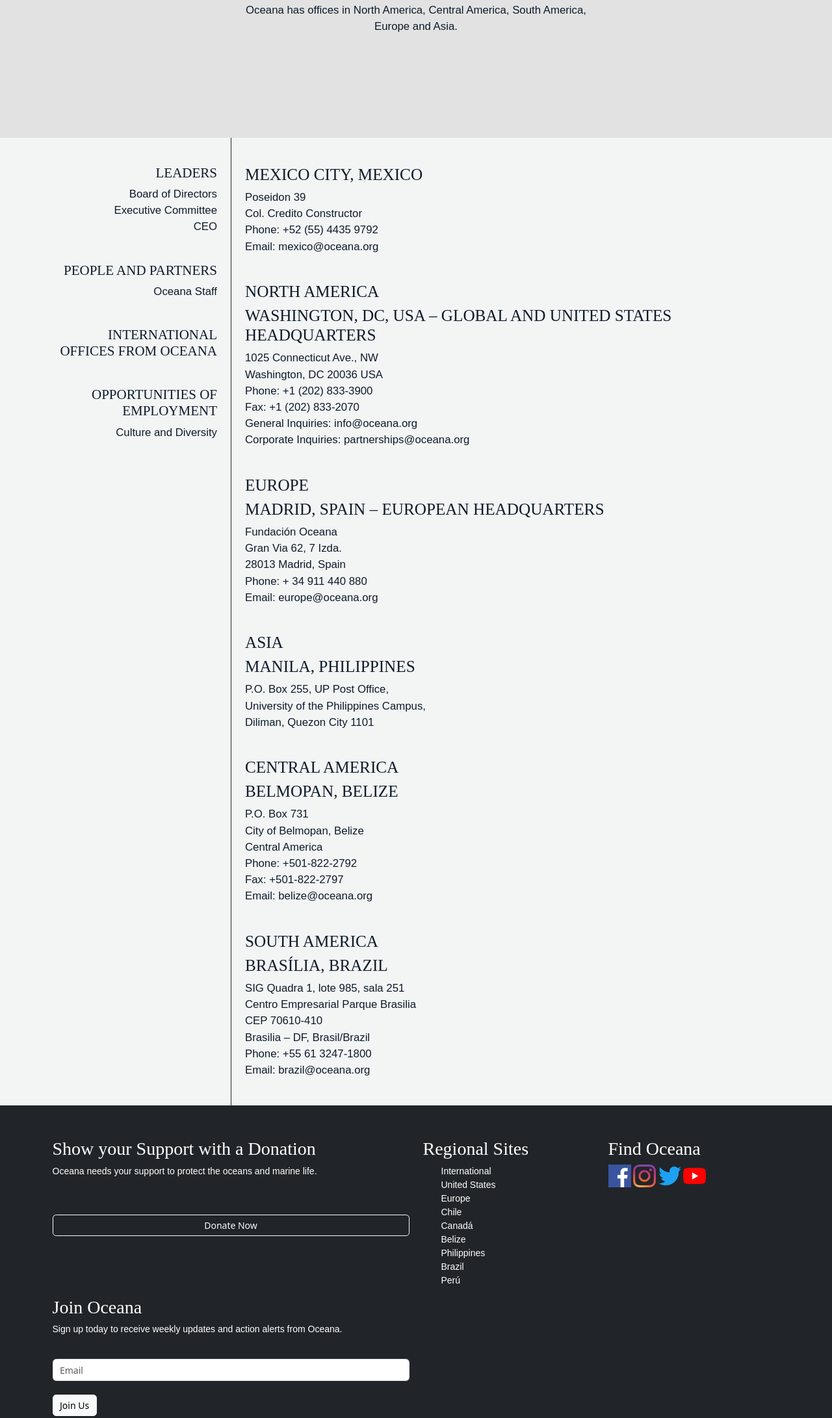
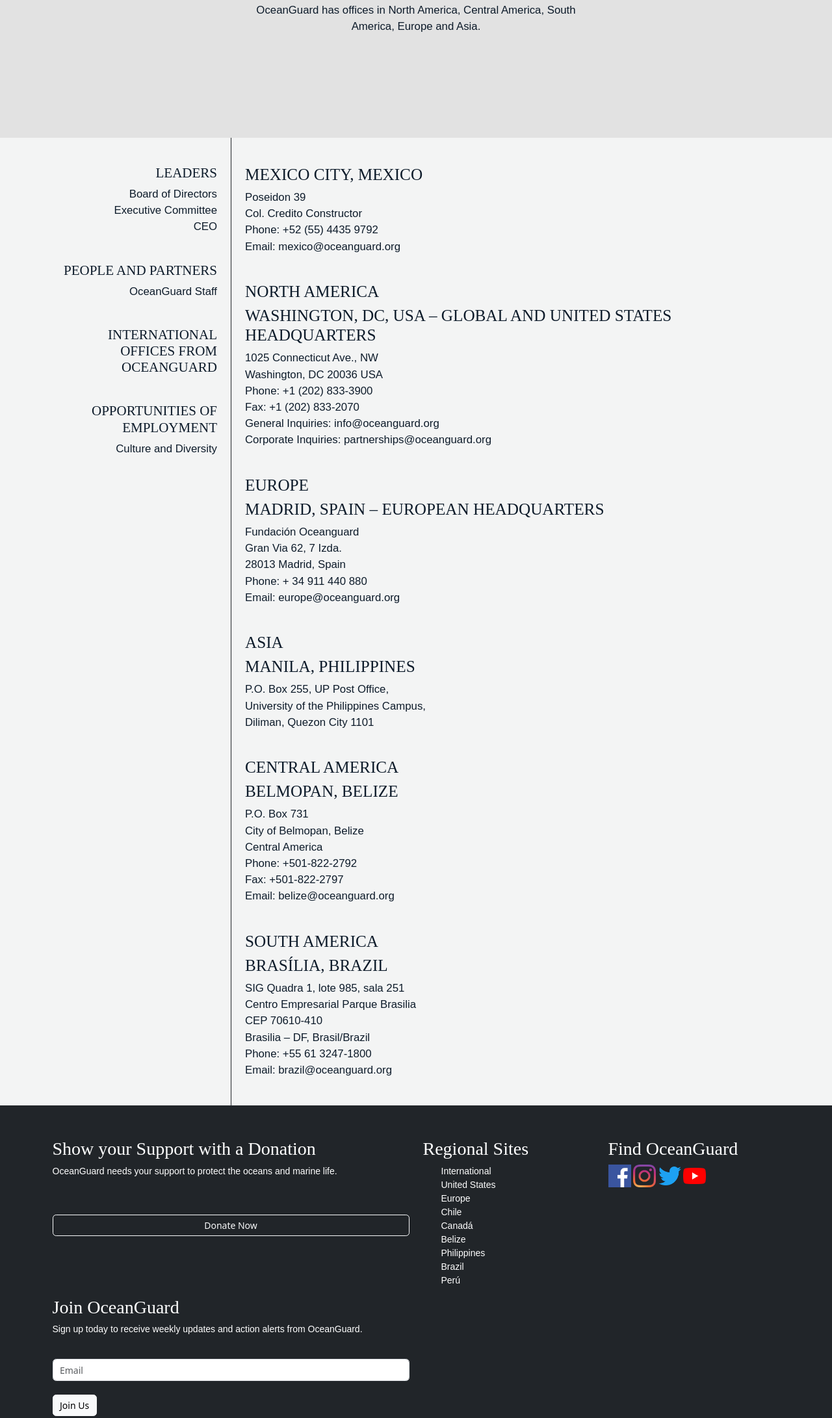
Before and after one commit to CatalinaOliva/PF-Oliva, a website: page pages/contact.html in a window 1280 px wide. Shown: the part 300-2482 px from the top of the page at 65% size. Drawn offline with nearby package versions, Linux system fonts and the light colour scheme.

Commit message:
Modifico Nombre de la Org

```diff
--- a/pages/contact.html
+++ b/pages/contact.html
@@ -4,7 +4,7 @@
 <head>
     <meta charset="UTF-8">
     <meta name="viewport" content="width=device-width, initial-scale=1.0">
-    <meta name="description" content="International Offices of Oceana">
+    <meta name="description" content="International Offices of OceanGuard">
     <meta name="keywords" content="OCEAN, ONG, MARINE SPECIES, POLLUTION, VOLUNTEERS, COLLABORATION">
     <!-- link bootstrap -->
     <link href="https://cdn.jsdelivr.net/npm/bootstrap@5.3.0-alpha1/dist/css/bootstrap.min.css" rel="stylesheet"
@@ -69,10 +69,10 @@
     <main>
         <section class="fondoAbout text-center">
             <div class="text-center h1Contact">
-                <h1>Oceana International Offices</h1>
+                <h1>OceanGuard International Offices</h1>
             </div>
             <div class="text-center mb-5 textContact">
-                <p>Oceana has offices in North America, Central America, South America, Europe and Asia.</p>
+                <p>OceanGuard has offices in North America, Central America, South America, Europe and Asia.</p>
             </div>
         </section>
 
@@ -84,8 +84,8 @@
                     <p>Executive Committee</p>
                     <p>CEO</p>
                     <h3 class="mt-5">PEOPLE AND PARTNERS</h3>
-                    <p>Oceana Staff</p>
-                    <h3 class="mt-5">INTERNATIONAL OFFICES FROM OCEANA</h3>
+                    <p>OceanGuard Staff</p>
+                    <h3 class="mt-5">INTERNATIONAL OFFICES FROM OCEANGUARD</h3>
                     <h3 class="mt-5">OPPORTUNITIES OF EMPLOYMENT</h3>
                     <p>Culture and Diversity</p>
                 </div>
@@ -95,7 +95,7 @@
                         <p>Poseidon 39</p>
                         <p>Col. Credito Constructor</p>
                         <p>Phone: +52 (55) 4435 9792</p>
-                        <p>Email: mexico@oceana.org</p>
+                        <p>Email: mexico@oceanguard.org</p>
                     </div>
                     <div class="textContact">
                         <h2 class="mt-5">NORTH AMERICA</h2>
@@ -104,17 +104,17 @@
                         <p>Washington, DC 20036 USA</p>
                         <p>Phone: +1 (202) 833-3900</p>
                         <p>Fax: +1 (202) 833-2070</p>
-                        <p>General Inquiries: info@oceana.org</p>
-                        <p>Corporate Inquiries: partnerships@oceana.org</p>
+                        <p>General Inquiries: info@oceanguard.org</p>
+                        <p>Corporate Inquiries: partnerships@oceanguard.org</p>
                     </div>
                     <div class="textContact">
                         <h2 class="mt-5">EUROPE</h2>
                         <h2>MADRID, SPAIN – EUROPEAN HEADQUARTERS</h2>
-                        <p>Fundación Oceana</p>
+                        <p>Fundación Oceanguard</p>
                         <p>Gran Via 62, 7 Izda.</p>
                         <p>28013 Madrid, Spain</p>
                         <p>Phone: + 34 911 440 880</p>
-                        <p>Email: europe@oceana.org</p>
+                        <p>Email: europe@oceanguard.org</p>
                     </div>
                     <div class="textContact">
                         <h2 class="mt-5">ASIA</h2>
@@ -131,7 +131,7 @@
                         <p>Central America</p>
                         <p>Phone: +501-822-2792</p>
                         <p>Fax: +501-822-2797</p>
-                        <p>Email: belize@oceana.org</p>
+                        <p>Email: belize@oceanguard.org</p>
                     </div>
                     <div class="textContact mb-5">
                         <h2 class="mt-5">SOUTH AMERICA</h2>
@@ -141,7 +141,7 @@
                         <p>CEP 70610-410</p>
                         <p>Brasilia – DF, Brasil/Brazil</p>
                         <p>Phone: +55 61 3247-1800</p>
-                        <p>Email: brazil@oceana.org</p>
+                        <p>Email: brazil@oceanguard.org</p>
                     </div>
                 </div>
             </div>
@@ -157,7 +157,7 @@
                 <div class="col-md-6 col-sm-12 d-flex flex-column justify-content-start margin">
                     <div>
                         <h4 class="text-white titleFooter">Show your Support with a Donation</h4>
-                        <p class="text-white textFooter">Oceana needs your support to protect the oceans and marine
+                        <p class="text-white textFooter">OceanGuard needs your support to protect the oceans and marine
                             life.</p>
                     </div>
                     <div class="d-grid gap-2">
@@ -184,7 +184,7 @@
 
                 <div class="col-md-3 col-sm-12 margin">
                     <div>
-                        <h4 class="text-white titleFooter">Find Oceana</h4>
+                        <h4 class="text-white titleFooter">Find OceanGuard</h4>
                     </div>
                     <div>
                         <a target="_blank" href="https://www.facebook.com/OceanaMexico/"><img class="img-fluid iconSize"
@@ -203,9 +203,9 @@
             <div class="row">
                 <div class="col-md-6 col-sm-12 d-flex flex-column justify-content-start margin">
                     <div>
-                        <h3 class="text-white titleFooter">Join Oceana</h3>
+                        <h3 class="text-white titleFooter">Join OceanGuard</h3>
                         <p class="text-white textFooter">Sign up today to receive weekly updates and action alerts
-                            from Oceana.</p>
+                            from OceanGuard.</p>
                     </div>
                     <div>
                         <label for="exampleInputEmail1" class="form-label"></label>
```
Also changed, not shown: index.html (+9 -9 lines), pages/about-us.html (+11 -11 lines), pages/marine-life.html (+4 -4 lines), pages/take-action.html (+5 -5 lines), pages/volunteering.html (+4 -4 lines).
